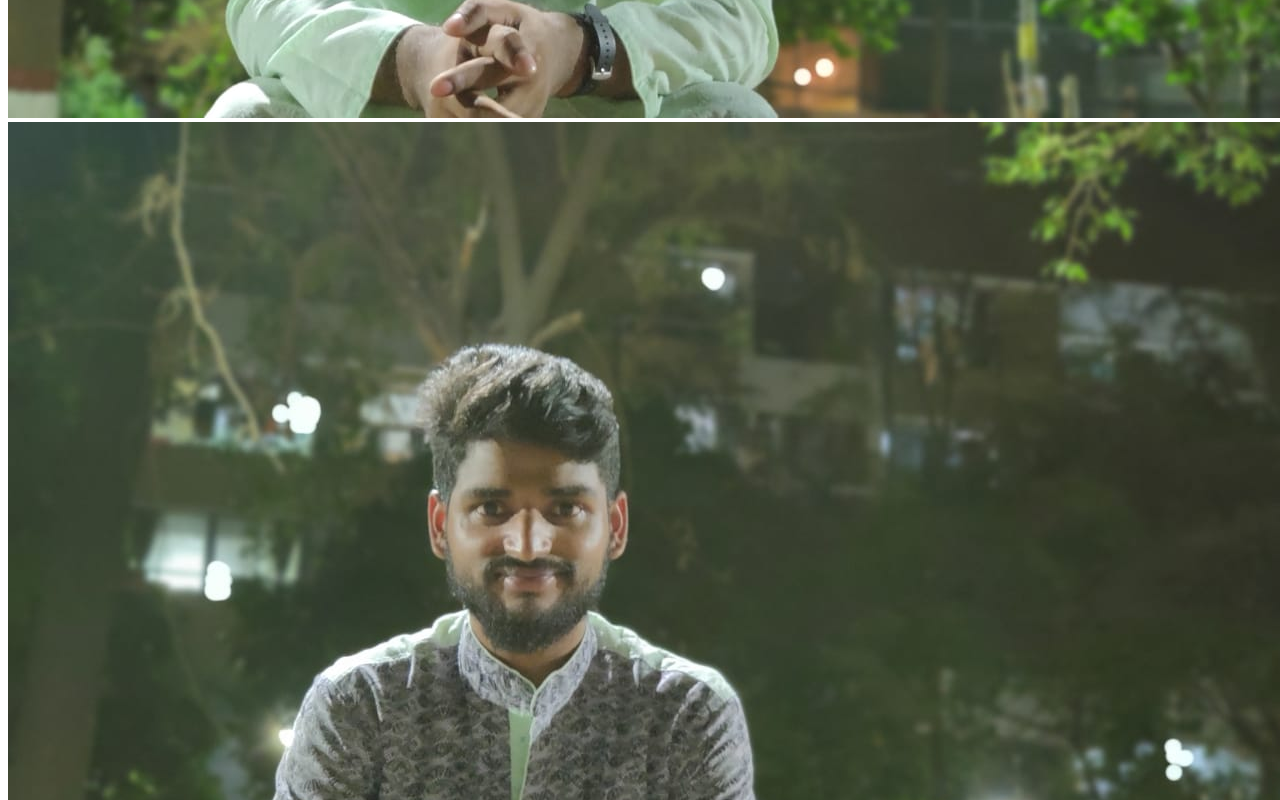
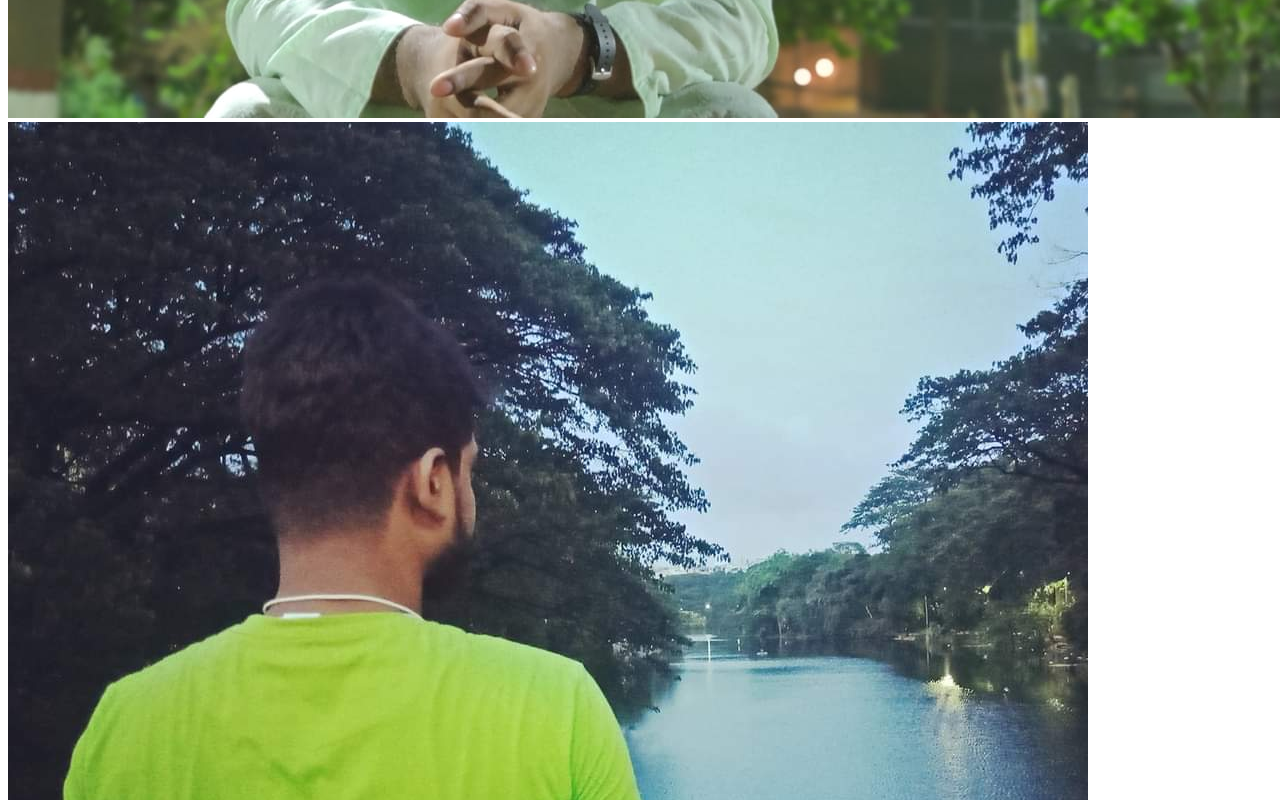
Before and after one commit to Murshed9616/my-second-repo, a plain HTML site: page index.html in a window 1280 px wide. Shown: the part 1520-2320 px from the top of the page. Drawn offline with Linux system fonts and the light colour scheme.

Commit message:
image add

```diff
--- a/index.html
+++ b/index.html
@@ -14,7 +14,7 @@
     <p> I am coding and coding</p>
     <img src="IMG_20210522_160331.jpg" alt="">
     <img src="IMG-20210413-WA0017.jpg" alt="">
-    <img src="new1/IMG-20210413-WA0017.jpg"
+    <img src="new1/FB_IMG_1623914114785.jpg" alt=""
 
 </body>
 </html>
```
Also changed, not shown: new1/FB_IMG_1623914114785.jpg (added).
